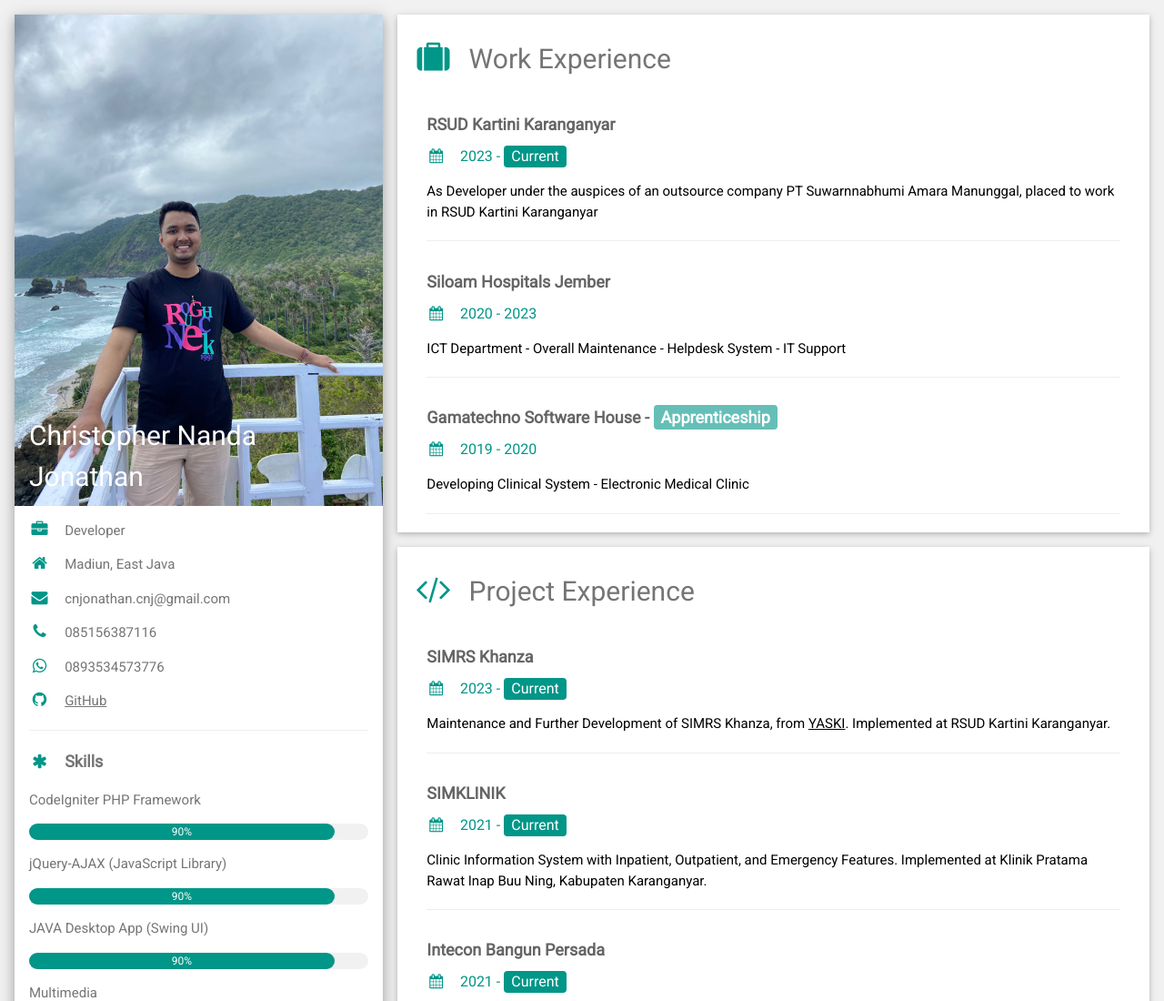
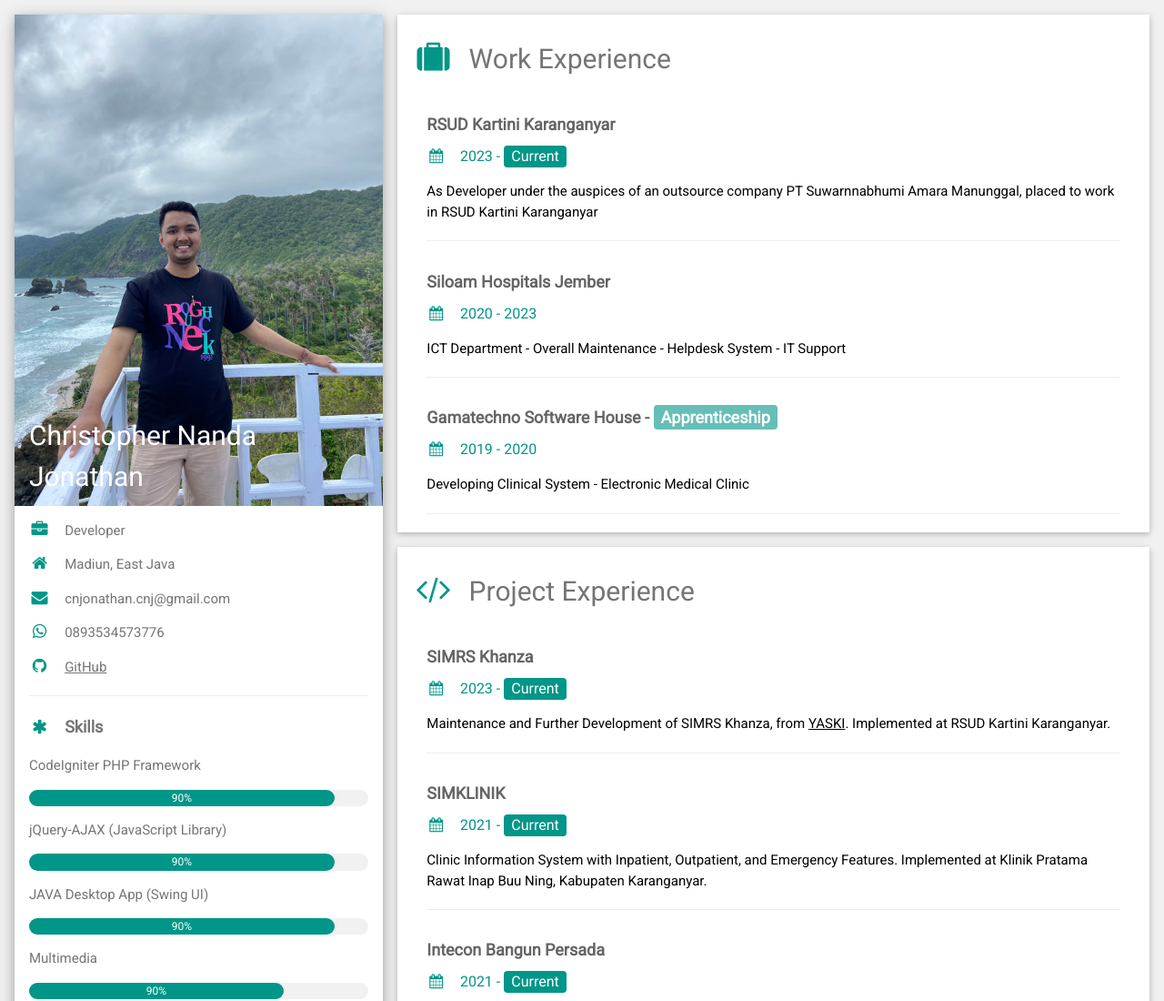
Before and after one commit to cnjonathan/cv, a plain HTML site: page index.html in a window 1280 px wide. Shown: the top 1100 px of the page at 91% size. Drawn offline with nearby package versions, Linux system fonts and the light colour scheme.

Commit message:
update no hp

```diff
--- a/index.html
+++ b/index.html
@@ -32,7 +32,6 @@ html,body,h1,h2,h3,h4,h5,h6 {font-family: "Roboto", sans-serif}
           <p><i class="fa fa-briefcase fa-fw w3-margin-right w3-large w3-text-teal"></i>Developer</p>
           <p><i class="fa fa-home fa-fw w3-margin-right w3-large w3-text-teal"></i>Madiun, East Java</p>
           <p><i class="fa fa-envelope fa-fw w3-margin-right w3-large w3-text-teal"></i>cnjonathan.cnj@gmail.com</p>
-          <p><i class="fa fa-phone fa-fw w3-margin-right w3-large w3-text-teal"></i>085156387116</p>
           <p><i class="fa fa-whatsapp fa-fw w3-margin-right w3-large w3-text-teal"></i>0893534573776</p>
           <a href="https://github.com/cnjonathan"><i class="fa fa-github fa-fw w3-margin-right w3-large w3-text-teal"></i>GitHub</a>
           <hr>
```
